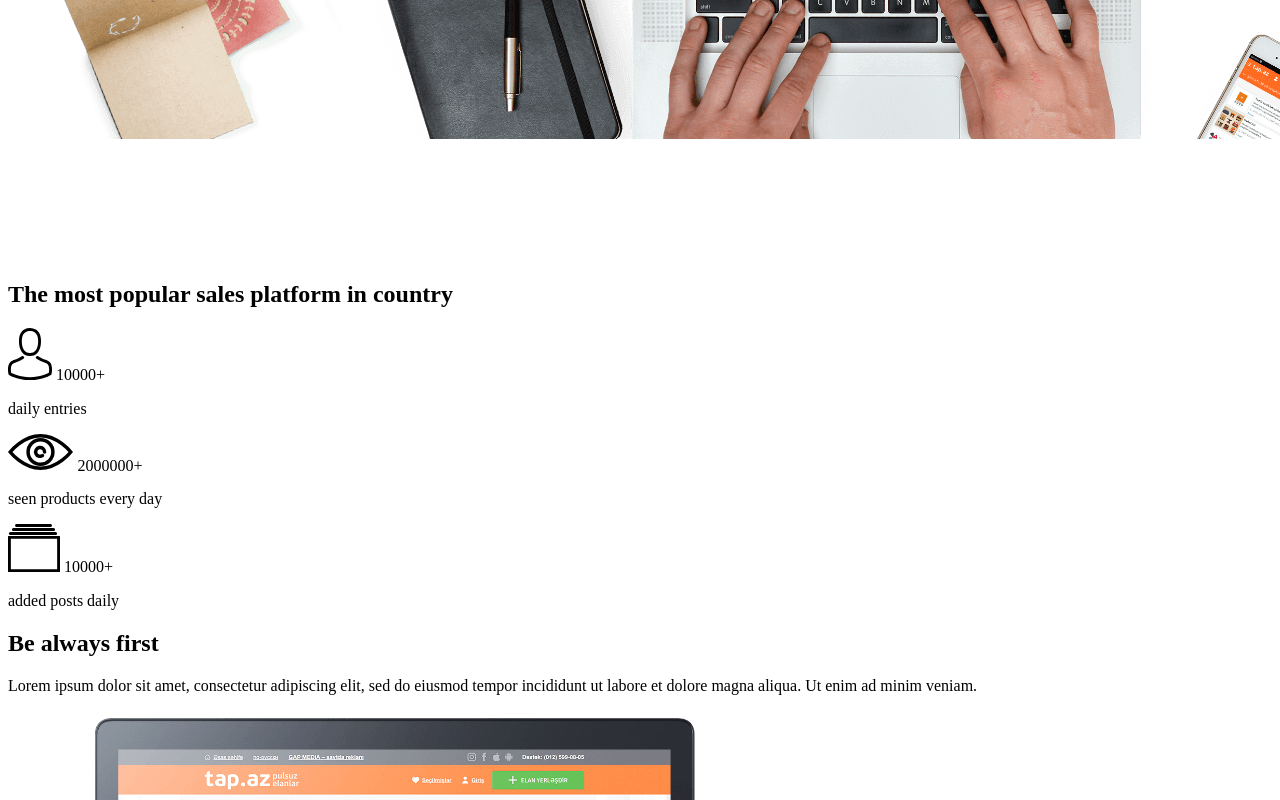
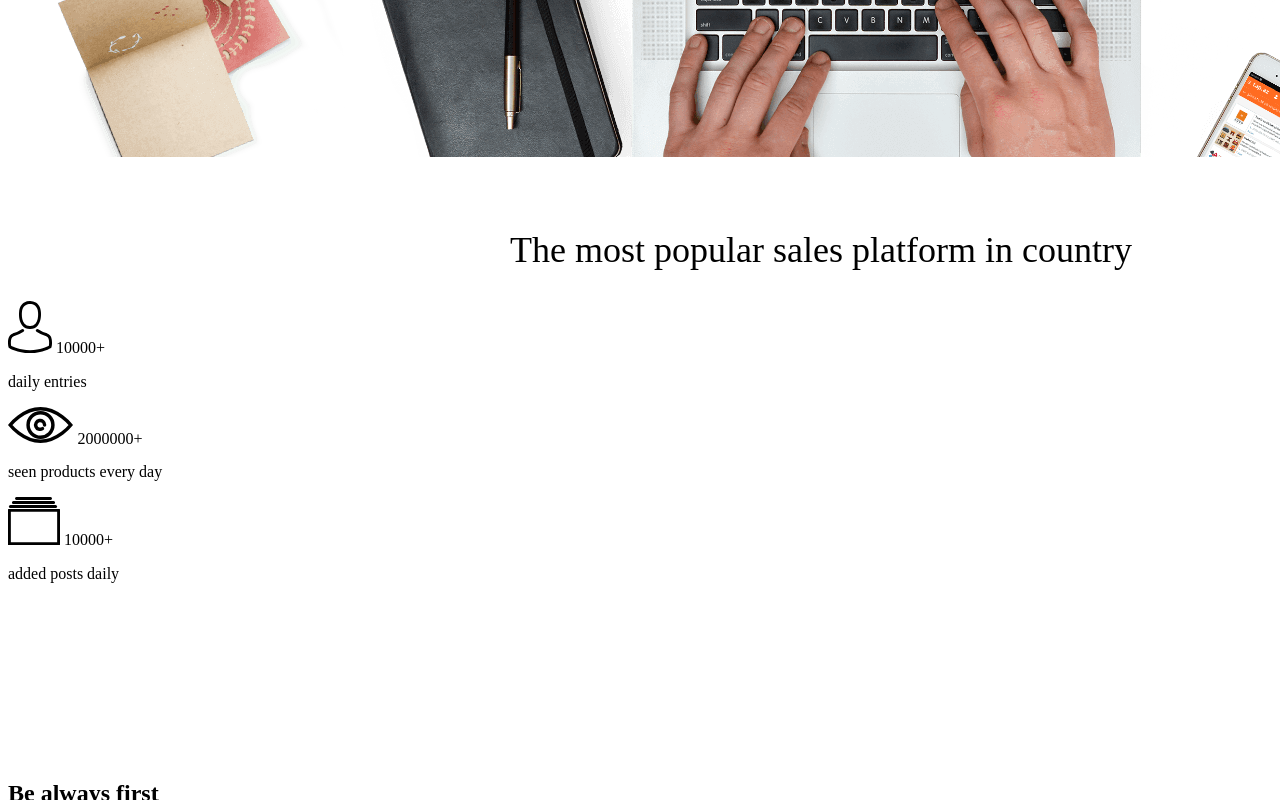
Before and after one commit to kstarowicz/BestShop, a plain HTML site: page index.html in a window 1280 px wide. Shown: the part 789-1589 px from the top of the page. Drawn offline with Linux system fonts and the light colour scheme.

Commit message:
dodanie klas

```diff
--- a/index.html
+++ b/index.html
@@ -11,7 +11,7 @@
 </head>
 <body>
 <heder>
-    <div class ="header_cotainer">
+    <div class ="header_container">
         <h2 class="logo">BestShop</h2>
         <nav class="menu">
             <ul class="menu_list">
--- a/main.css
+++ b/main.css
@@ -4,6 +4,7 @@
     height: 70px;
     display: flex;
     flex-direction: row;
+    box-shadow: 0 3px 6px rgba(0, 0, 0, 0.16);
 }
 
 .logo{
@@ -20,6 +21,7 @@
 .menu_list{
     display: flex;
     flex-direction: row;
+    text-decoration: none;
     list-style: none;
     margin-left: 668px;
     margin-top: 28px;
@@ -68,3 +70,35 @@ h1{
     opacity: 1;
     color: #FFF;
 }
+
+.popularity_section{
+    height: 531px;
+    width: 1626px;
+}
+.popularity_section_text{
+    margin-left: 456px;
+    margin-top: -50px;
+    width: 714px;
+    height: 42px;
+    text-align: center;
+    font: normal normal normal 36px/42px Raleway;
+    letter-spacing: 0;
+    color: #000000;
+    opacity: 1;
+}
+.popularity_three_columns{
+
+}
+
+.popularity_first_column{
+
+}
+.first_picture_popularity_section{
+
+}
+.number_first_column{
+
+}
+.text_first_column{
+
+}
```
